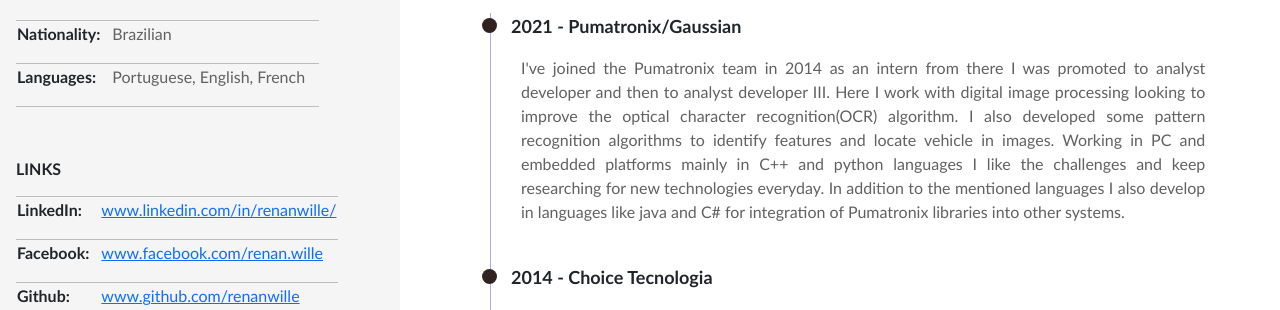
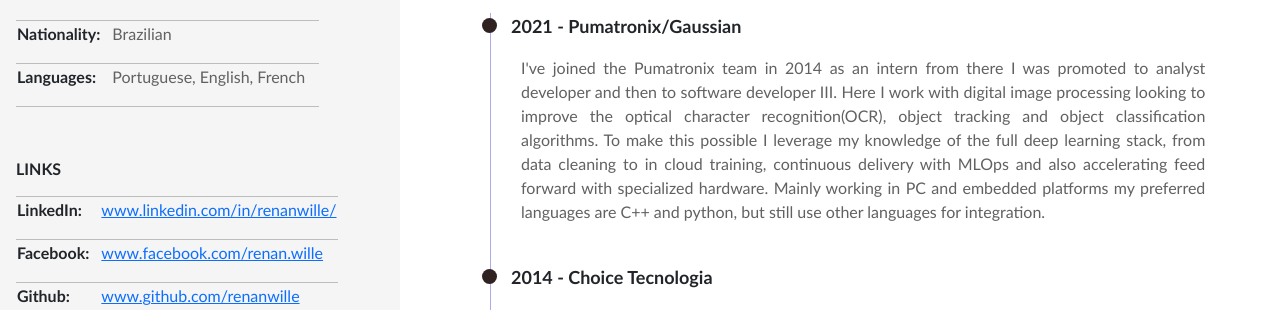
Before and after one commit to renanwille/renanwille.github.io, a Jekyll site: the page curriculo_en.html, which Jekyll copies as it is, in a window 1280 px wide. Shown: the part 600-910 px from the top of the page. Built offline with Jekyll 4.4.1, drawn with Linux system fonts in a browser that asks for light colours.

Commit message:
Updated curriculum.

```diff
--- a/_layouts/default.html
+++ b/_layouts/default.html
@@ -9,6 +9,12 @@
     <meta name="viewport" content="width=device-width, initial-scale=1">
     <meta name="theme-color" content="#157878">
     <meta name="apple-mobile-web-app-status-bar-style" content="black-translucent">
+
+    <meta property="og:image" content="{{ site.logo }}">
+    <meta property="og:image:type" content="image/png">
+    <meta property="og:image:width" content="183">
+    <meta property="og:image:height" content="174">
+
     <link rel="stylesheet" href="{{ '/assets/css/style.css?v=' | append: site.github.build_revision | relative_url }}">
     {% include head-custom.html %}
   </head>
--- a/curriculo_en.html
+++ b/curriculo_en.html
@@ -658,12 +658,13 @@ HSxAX6xlImtT5wQhHRHsgBU06uuesVWyOxrfrmlqT4UFoJSGxS0PUE2Rjl901SIxrNk+4qpGtUQ6
                         <p class="contentsubtitle">2021 - Pumatronix/Gaussian</p>
                         <p class="contenttext">
                             I've joined the Pumatronix team in 2014 as an intern from there I was <b>promoted to analyst developer
-                             and then to analyst developer III</b>. Here I work with digital
-                             image processing looking to improve the optical character recognition(OCR) algorithm. I also
-                             developed some pattern recognition algorithms to identify features and locate vehicle in images.
-                             Working in PC and embedded platforms mainly in C++ and python languages I like the challenges
-                             and keep researching for new technologies everyday. In addition to the mentioned languages I
-                             also develop in languages like java and C# for integration of Pumatronix libraries into other systems.</p>
+                             and then to software developer III</b>. Here I work with digital
+                             image processing looking to improve the optical character recognition(OCR), object tracking and object
+                             classification algorithms. To make this possible I leverage my knowledge of the full deep learning stack,
+                             from data cleaning to in cloud training, continuous delivery with MLOps and also accelerating
+                             feed forward with specialized hardware. Mainly working in PC and embedded platforms my preferred
+                             languages are C++ and python, but still use other languages for integration.
+                        </p>
                     </li>
                     <li>
                         <p class="contentsubtitle">2014 - Choice Tecnologia</p>
```
Also changed, not shown: curriculo_ptbr.html (+6 -6 lines).
